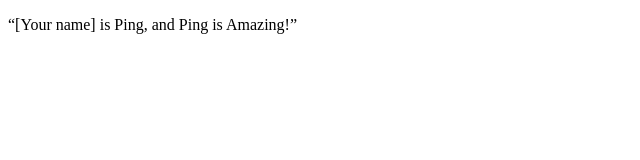
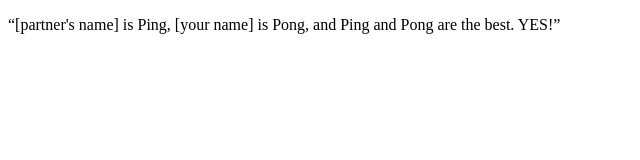
Before and after one commit to rchen2023/PingPong, a plain HTML site: page index.html in a window 1280 px wide. Shown: the whole page, without its empty margins (0-640 px from the left). Drawn offline with Linux system fonts and the light colour scheme.

Commit message:
made confilct better

```diff
--- a/index.html
+++ b/index.html
@@ -4,7 +4,7 @@
 	<title></title>
 </head>
 <body>
-	<p>“[Your name] is Ping, and Ping is Amazing!”</p>
+	<p>“[partner's name] is Ping, [your name] is Pong, and Ping and Pong are the best. YES!”</p>
 
 </body>
 </html>
```
